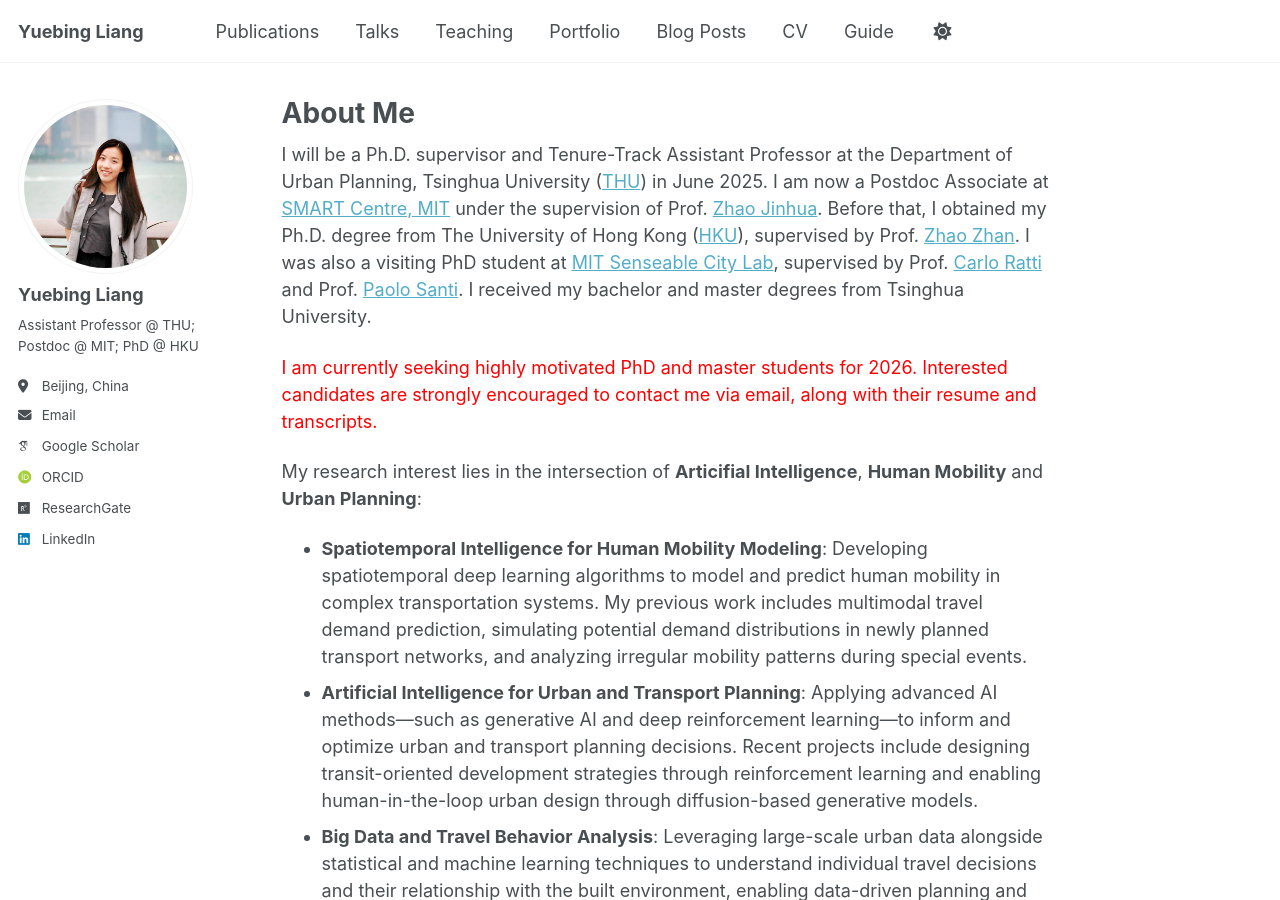
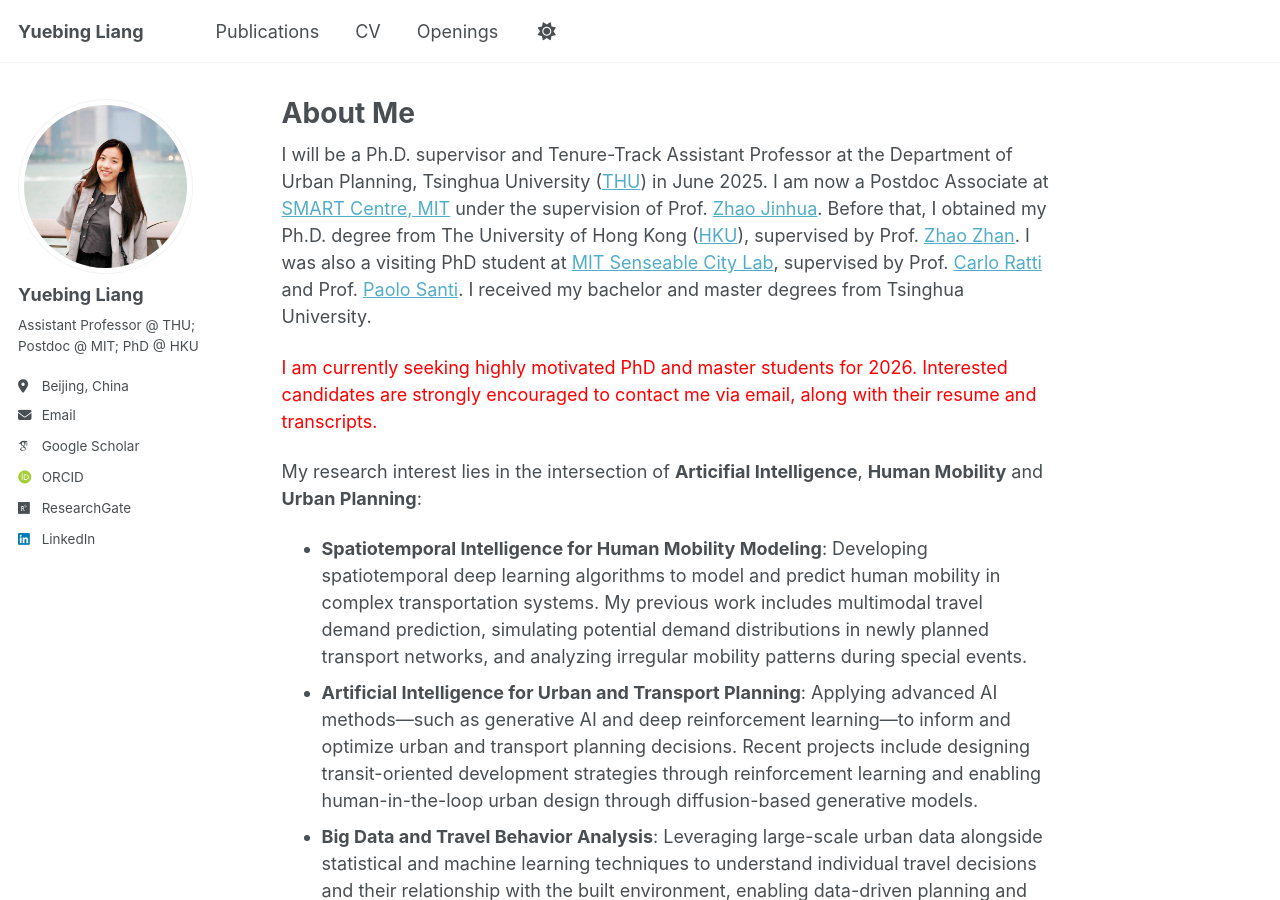
Before and after one commit to yuebingliang/yuebingliang.github.io, a Jekyll site: the page built from _pages/about.md, in a window 1280 px wide and 900 px high. Built offline with Jekyll 4.4.1, drawn with Linux system fonts in a browser that asks for light colours; some web fonts are replaced.

Commit message:
Update navigation.yml

```diff
--- a/_data/navigation.yml
+++ b/_data/navigation.yml
@@ -11,23 +11,8 @@ main:
   - title: "Publications"
     url: /publications/
 
-  - title: "Talks"
-    url: /talks/
-
-  - title: "Teaching"
-    url: /teaching/
-
-  - title: "Portfolio"
-    url: /portfolio/
-
-  - title: "Blog Posts"
-    url: /year-archive/
-
   - title: "CV"
     url: /cv/
 
-  # - title: "CV"
-  #   url: /cv-json/
-
-  - title: "Guide"
-    url: /markdown/
+  - title: "Openings"
+    url: /openings/
```
